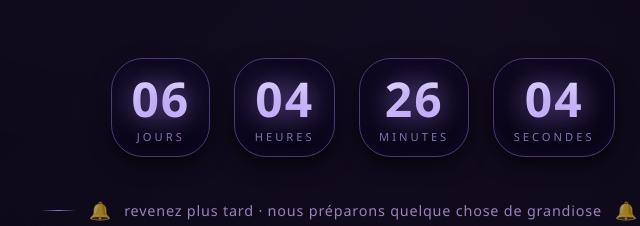
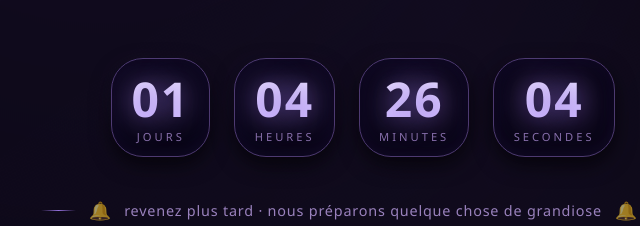
Before and after one commit to belloraroyale/belloraroyale.github.io, a plain HTML site: page index.html in a window 1280 px wide. Shown: the part 569-795 px from the top of the page, 277-917 px from the left. Drawn offline with Linux system fonts and the light colour scheme.

Commit message:
second commit

```diff
--- a/index.html
+++ b/index.html
@@ -329,7 +329,7 @@
   <script>
     (function() {
       const targetDate = new Date();
-      targetDate.setDate(targetDate.getDate() + 7);
+      targetDate.setDate(targetDate.getDate() + 2);
       targetDate.setHours(0, 0, 0, 0);
 
       const daysEl = document.getElementById('days');
```
